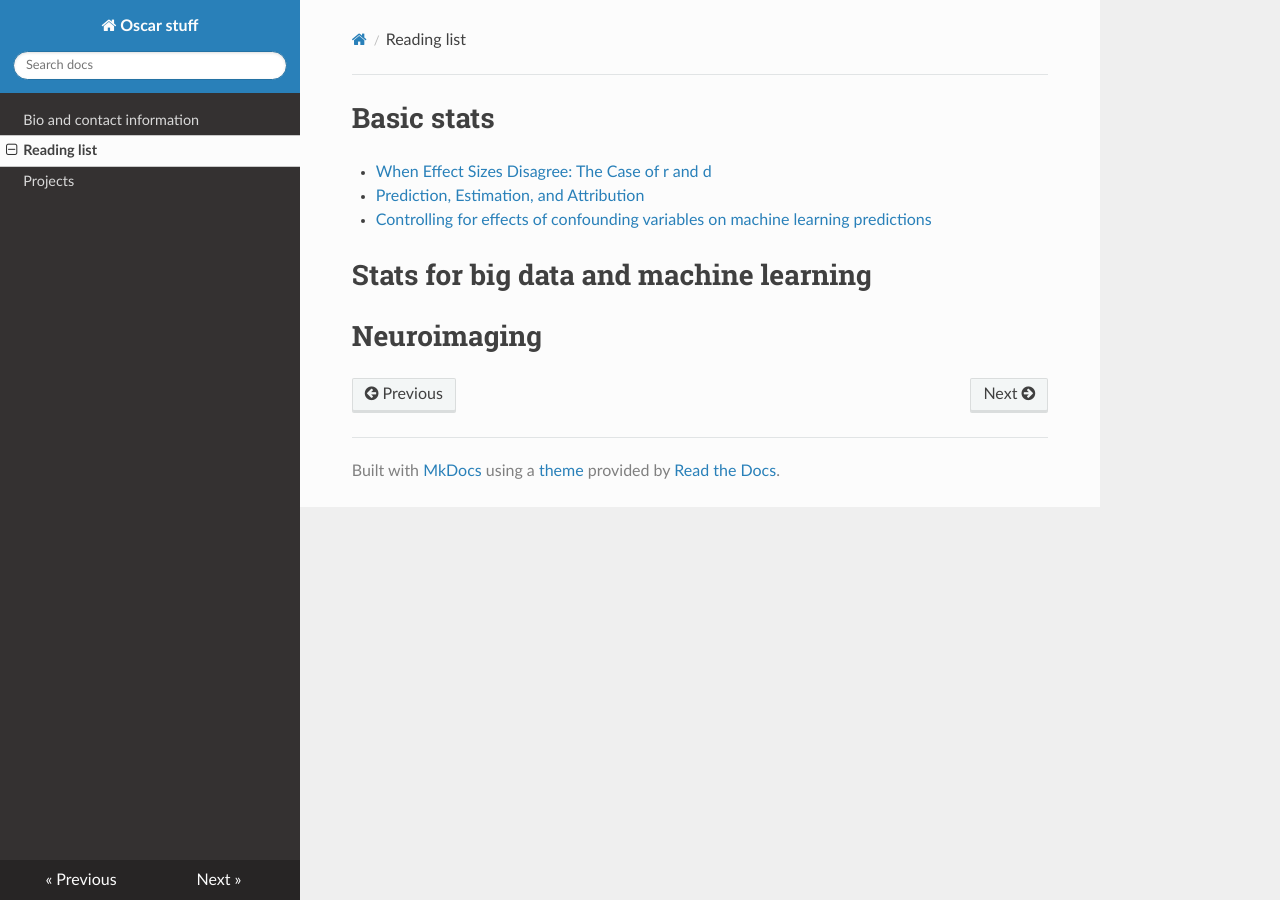
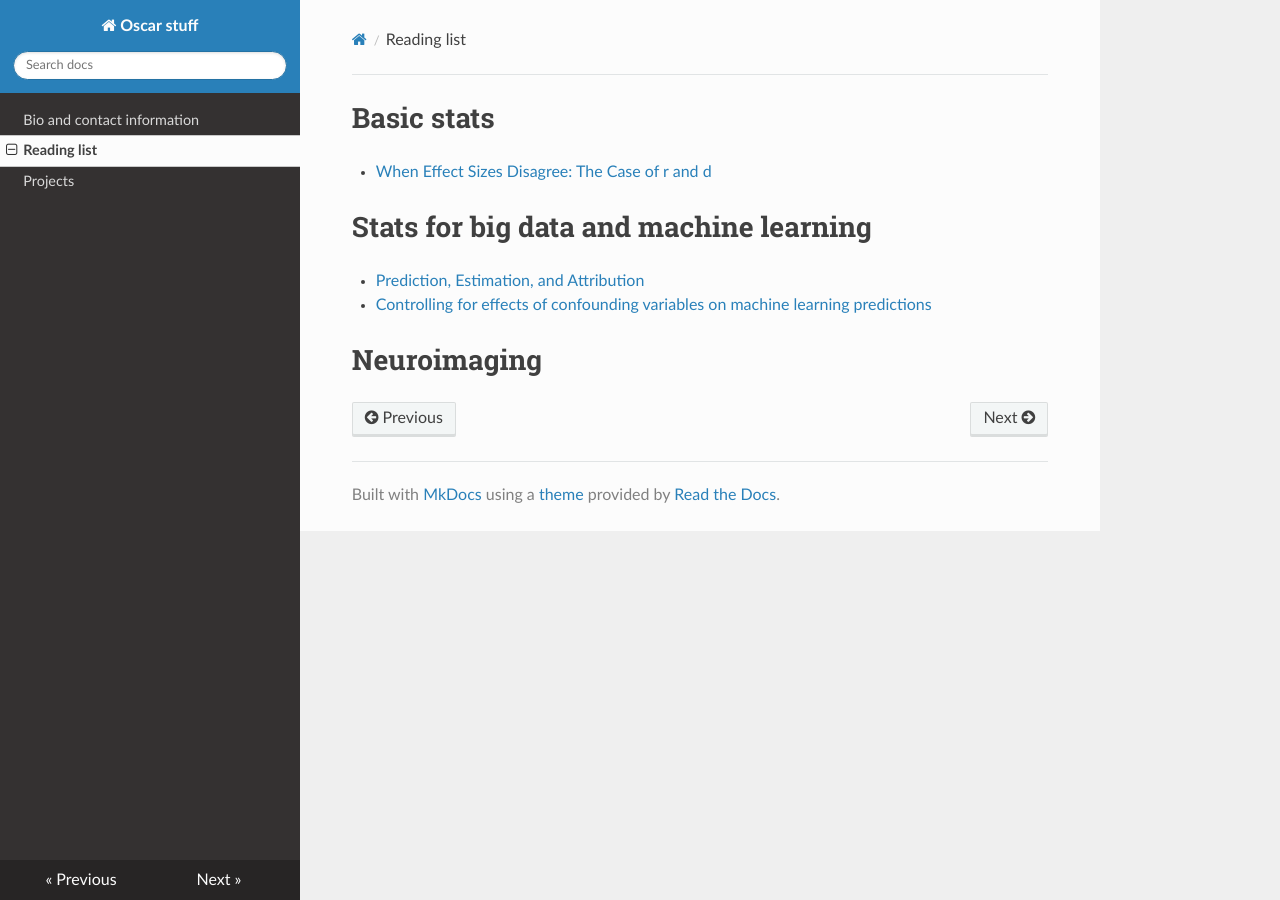
Before and after one commit to omiranda/OscarStuff, an MkDocs documentation site: the page built from docs/OscarReadingList.md, in a window 1280 px wide. Built offline with MkDocs 1.6.1, drawn with Linux system fonts in a browser that asks for light colours; nearby versions of some CDN libraries; old or Windows-style settings are respelled for this version of MkDocs.

Commit message:
updating references

```diff
--- a/docs/OscarReadingList.md
+++ b/docs/OscarReadingList.md
@@ -1,8 +1,9 @@
 # Basic stats
 
 - [When Effect Sizes Disagree: The Case of r and d](./references/McGrathMeyer2006WhenEffectSizesDisagree.pdf)
+
+# Stats for big data and machine learning
 - [Prediction, Estimation, and Attribution](https://amstat.tandfonline.com/doi/full/10.1080/01621459.2020.1762613)
 - [Controlling for effects of confounding variables on machine learning predictions](https://www.biorxiv.org/content/10.1101/2020.08.17.255034v1)
-# Stats for big data and machine learning
 
 # Neuroimaging
```
